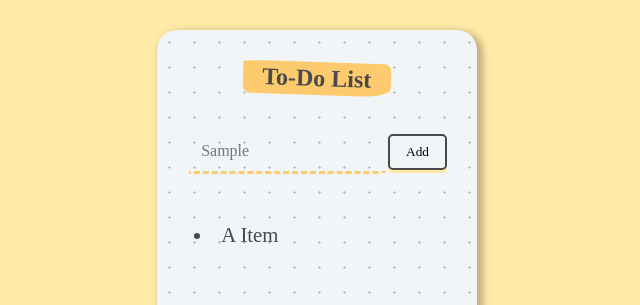
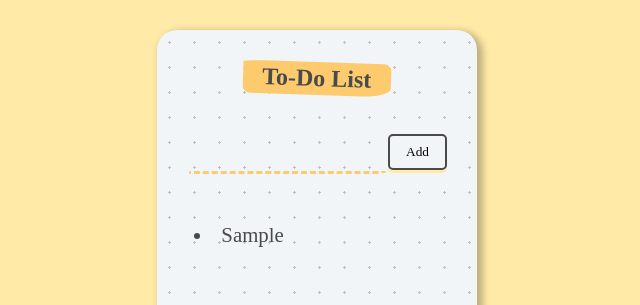
Before and after one commit to nagamine-ken/react-bootcamp, a React (Create React App) app: page / in a window 1280 px wide. Both pictures are taken after typing "Sample" into the empty fields and a click on the button "Add". Shown: the top 305 px of the page, without its empty margins (323-963 px from the left). Built offline with nearby package versions, Linux system fonts and the light colour scheme.

Commit message:
managing component tree practice

```diff
--- a/package.json
+++ b/package.json
@@ -10,6 +10,7 @@
     "react": "^18.2.0",
     "react-dom": "^18.2.0",
     "react-scripts": "5.0.1",
+    "uuid": "^9.0.0",
     "web-vitals": "^2.1.4"
   },
   "scripts": {
--- a/src/App.js
+++ b/src/App.js
@@ -1,12 +1,16 @@
 import React, { useState } from "react";
-import ReactDOM from "react-dom";
+// import ReactDOM from "react-dom";
 import "./App.css";
-import Header from "./header.jsx";
-import Footer from "./Footer.jsx";
-import Note from "./Note.jsx";
-import notes from "./notes";
-import Login from "./Login";
-import Form from "./Form";
+// import Header from "./header.jsx";
+// import Footer from "./Footer.jsx";
+// import Note from "./Note.jsx";
+// import notes from "./notes";
+// import Login from "./Login";
+// import Form from "./Form";
+import ToDoItem from "./ToDoItem";
+import { v4 as uuidv4 } from 'uuid'
+
+
 
 // Keeoer's App:
 // function App() {
@@ -96,7 +100,7 @@ import Form from "./Form";
 //   const [isMouseOver, setMouseOver] = useState(false);
 //   const [currentInput, setNewInput] = useState("");
 
-//   function handleClick(event) {
+//   function addItem(event) {
 //     setHeadingText(currentInput);
 //     console.log("Clicked!");
 
@@ -119,7 +123,7 @@ import Form from "./Form";
 //   return (
 //     <div className="container">
 //       <h1>{headingText}</h1>
-//       <form onSubmit={handleClick}>
+//       <form onSubmit={addItem}>
 //         <input
 //           onChange={handleChange}
 //           value={currentInput}
@@ -223,9 +227,7 @@ import Form from "./Form";
 //         }
 //       }
 //     })
-
 //   }
-
 
 //   return (
 //     <div className="container">
@@ -243,6 +245,10 @@ import Form from "./Form";
 //     </div>
 //   );
 // }
+
+
+
+
 
 // function App() {
 //   const [contact, setContact] = useState({
@@ -289,9 +295,21 @@ import Form from "./Form";
 
 function App() {
 
+  const [inputText, setInputText] = useState("")
+  const [items, setItems] = useState([])
 
+  function handleChange(event){
+    console.log(event.target.value)
+    const newValue = event.target.value
+    setInputText(newValue)
+  }
 
-
+  function addItem(){
+    setItems( prevItems =>{
+      return [...prevItems, inputText]
+    })
+    setInputText("")
+  }
 
   return (
     <div className="container">
@@ -299,14 +317,18 @@ function App() {
         <h1>To-Do List</h1>
       </div>
       <div className="form">
-        <input type="text" />
-        <button>
+        <input onChange={handleChange} type="text" value={inputText}/>
+        <button onClick={addItem}>
           <span>Add</span>
         </button>
       </div>
       <div>
         <ul>
-          <li>A Item</li>
+          {items.map((item)=>{
+            // console.log(items)
+            // return <li>{item}</li>
+            return <ToDoItem key={uuidv4()} text={item} />
+          })}
         </ul>
       </div>
     </div>
--- /dev/null
+++ b/src/ToDoItem.jsx
@@ -0,0 +1,8 @@
+import "./App.css";
+
+
+function ToDoItem(props) {
+  return <li>{props.text}</li>
+}
+
+export default ToDoItem;
```
Also changed, not shown: 1 other file (tests, documents, lock files or other folders).
